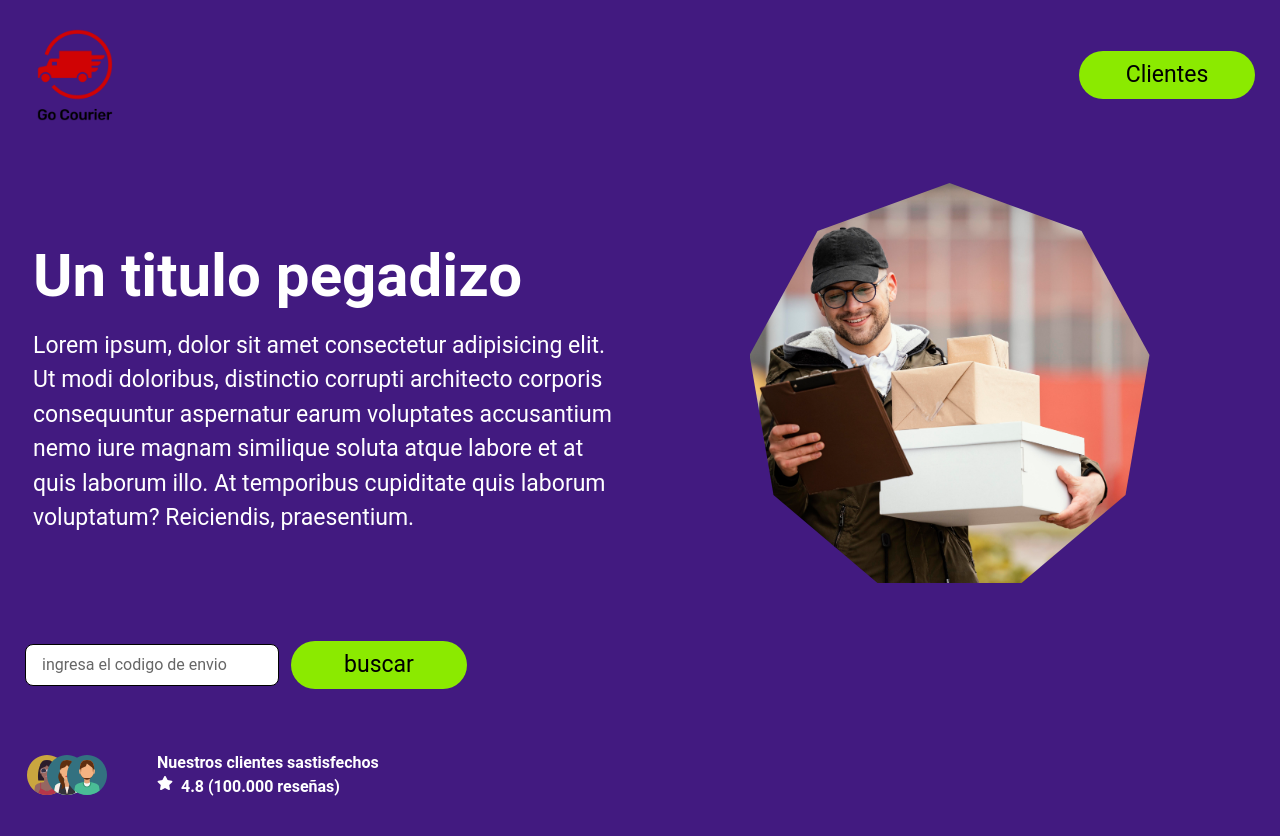
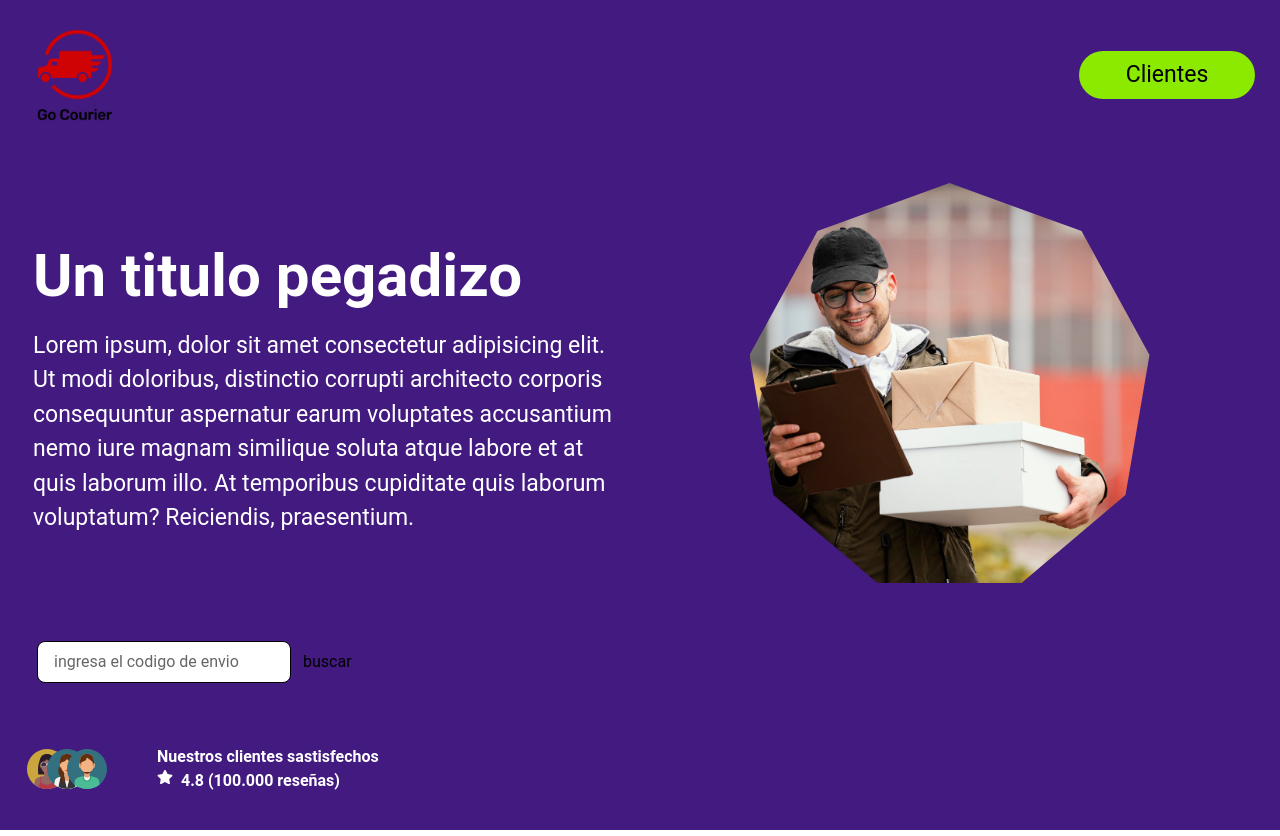
Before and after one commit to No-Country/C16-03-m-node-react-, a React (Vite) app in the folder Client/C16-03-m-node-react-/: page / in a window 1280 px wide. Built offline with nearby package versions, Linux system fonts and the light colour scheme.

Commit message:
create branch

```diff
--- a/Client/C16-03-m-node-react-/src/components/TextInput/TextInput.jsx
+++ b/Client/C16-03-m-node-react-/src/components/TextInput/TextInput.jsx
@@ -1,4 +1,4 @@
-function TextInput({ placeholdertext, type }) {
+function TextInput({ placeholdertext, type, name }) {
   const handleKeyDown = (event) => {
     if (type === "number" && event.key === "-") {
       event.preventDefault();
@@ -27,6 +27,7 @@ function TextInput({ placeholdertext, type }) {
         {...(isNumberType ? { min: "0" } : {})}
         onKeyDown={handleKeyDown}
         readOnly={isReadOnly}
+        name={name}
       />
     </>
   );
--- /dev/null
+++ b/Client/C16-03-m-node-react-/src/components/searchId/SearchId.jsx
@@ -0,0 +1,25 @@
+import TextInput from "../TextInput/TextInput";
+import { useNavigate } from "react-router-dom";
+import Button from "../button/button";
+
+function SearchId() {
+  const navigate = useNavigate();
+  const onSubmit = (event) => {
+    event.preventDefault();
+    const inputValue = event.target.idNumber.value;
+    navigate("/dashboard-user/" + inputValue);
+  };
+
+  return (
+    <form onSubmit={onSubmit} className="space-x-3">
+      <TextInput
+        placeholdertext={"ingresa el codigo de envio"}
+        type={"text"}
+        name={"idNumber"}
+      />
+      <button type="submit">buscar</button>
+    </form>
+  );
+}
+
+export default SearchId;
--- a/Client/C16-03-m-node-react-/src/routes/index.jsx
+++ b/Client/C16-03-m-node-react-/src/routes/index.jsx
@@ -7,14 +7,12 @@ import PageNotFound from "../components/404/PageNotFound";
 const router = createBrowserRouter([
   { path: "/", element: <Landing /> },
   { path: "/dashboard-client", element: <DashboardClient /> },
-  { path: "/dashboard-user", element: <DashboardVisitor /> },
+  { path: "/dashboard-user/:id", element: <DashboardVisitor /> },
   { path: "*", element: <PageNotFound /> },
 ]);
 
 const MyRoutes = () => {
-  return (
-   <RouterProvider router={router} />
-  );
+  return <RouterProvider router={router} />;
 };
 
 export default MyRoutes;
--- /dev/null
+++ b/Client/C16-03-m-node-react-/src/services/api.js
@@ -0,0 +1,23 @@
+const url = "http://localhost:3000";
+
+async function signUp({ formData }) {
+  try {
+    const response = await fetch(`${url}/auth/signup`, {
+      headers: {
+        "content-type": "application/json",
+      },
+      method: "POST",
+      body: formData,
+    }).then((res) => res.json());
+    return response;
+  } catch (error) {
+    throw new Error(error.message);
+  }
+}
+
+async function testBackend() {
+  const response = await fetch(`${url}/test`).then((res) => res.json());
+  return response;
+}
+
+export default { signUp, testBackend };
--- a/Client/C16-03-m-node-react-/src/views/DashboardVisitor.jsx
+++ b/Client/C16-03-m-node-react-/src/views/DashboardVisitor.jsx
@@ -1,9 +1,12 @@
-
 import Header from "../components/header/Header";
 import StatusBar from "../components/statusBar/StatusBar";
 import Table from "../components/tableDetails/Table";
 
+import { useParams } from "react-router-dom";
+
 function DashboardVisitor() {
+  const { id } = useParams();
+  console.log(id);
   return (
     <div className="h-[100vh]  flex flex-col p-2 gap-2 md:gap-4 bg-purpleDark">
       <Header />
--- a/Client/C16-03-m-node-react-/src/views/Landing.jsx
+++ b/Client/C16-03-m-node-react-/src/views/Landing.jsx
@@ -5,8 +5,8 @@ import TextInput from "../components/TextInput/TextInput";
 import Button from "../components/button/button";
 import Rating from "../components/rating/Rating";
 import InitSesion from "../components/InitSesion/InitSesion";
-import React, { useState } from "react";
-import { Link } from "react-router-dom";
+import { useState } from "react";
+import SearchId from "../components/searchId/SearchId";
 
 function Landing() {
   const [active, setActive] = useState(false);
@@ -34,11 +34,7 @@ function Landing() {
         </div>
       </section>
       <section className="w-full p-[25px] gap-3 flex  items-center">
-        <TextInput
-          placeholdertext={"ingresa el codigo de envio"}
-          type={"text"}
-        />
-        <Button text="buscar" bgcolor="bg-green" to={"/dashboard-user"} />
+        <SearchId />
       </section>
       <footer className="w-full p-[25px] flex justify-start items-center">
         <Rating />
```
